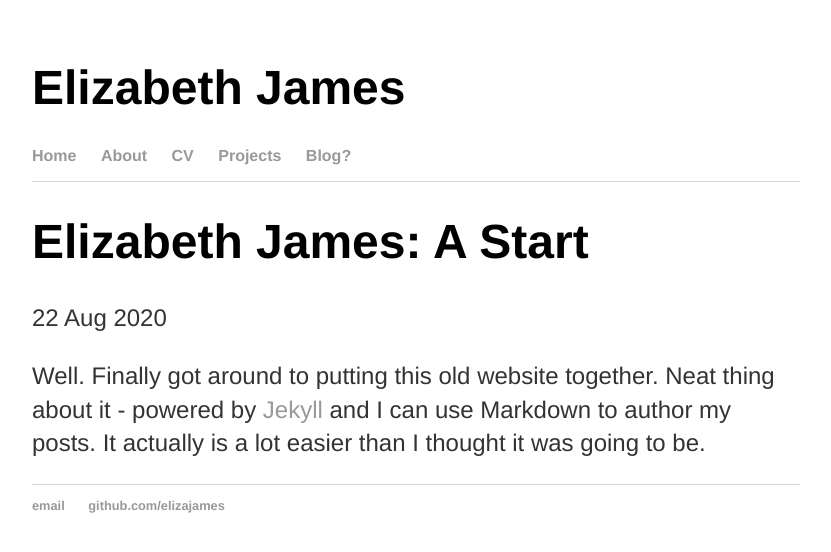
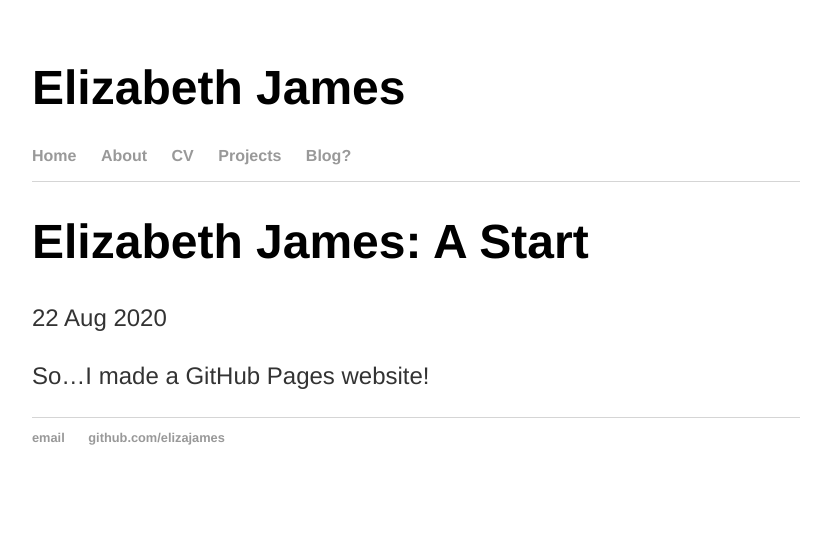
Before and after one commit to elizajames/old_site, a Jekyll site: the page built from _posts/2020-08-22-elizabeth-james-start.md, in a window 1280 px wide. Shown: the top 552 px of the page, without its empty margins (224-1055 px from the left). Built offline with Jekyll 4.4.1, drawn with Linux system fonts in a browser that asks for light colours.

Commit message:
Update 2020-08-22-elizabeth-james-start.md

```diff
--- a/_posts/2020-08-22-elizabeth-james-start.md
+++ b/_posts/2020-08-22-elizabeth-james-start.md
@@ -3,4 +3,4 @@ layout: post
 title: "Elizabeth James: A Start"
 date: 2020-08-22
 ---
-Well. Finally got around to putting this old website together. Neat thing about it - powered by [Jekyll](http://jekyllrb.com) and I can use Markdown to author my posts. It actually is a lot easier than I thought it was going to be.
+So...I made a GitHub Pages website!
```
